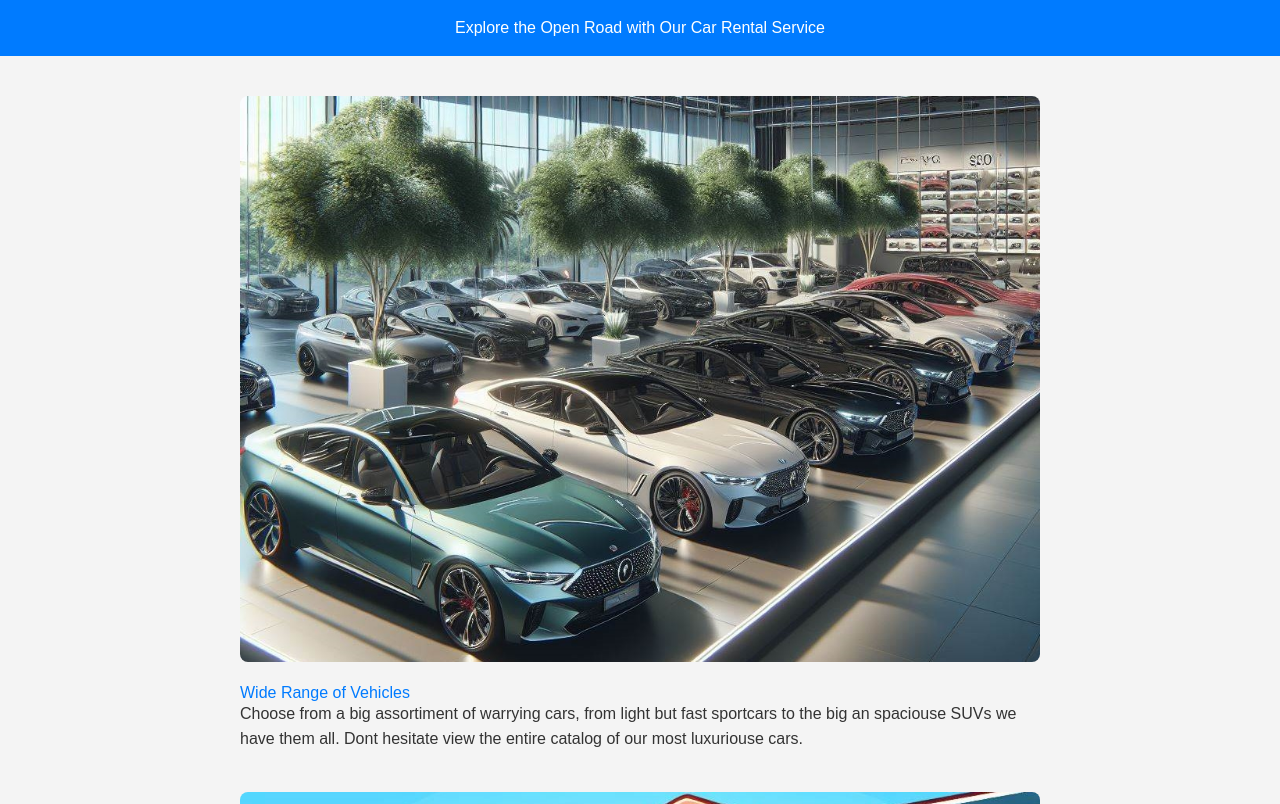
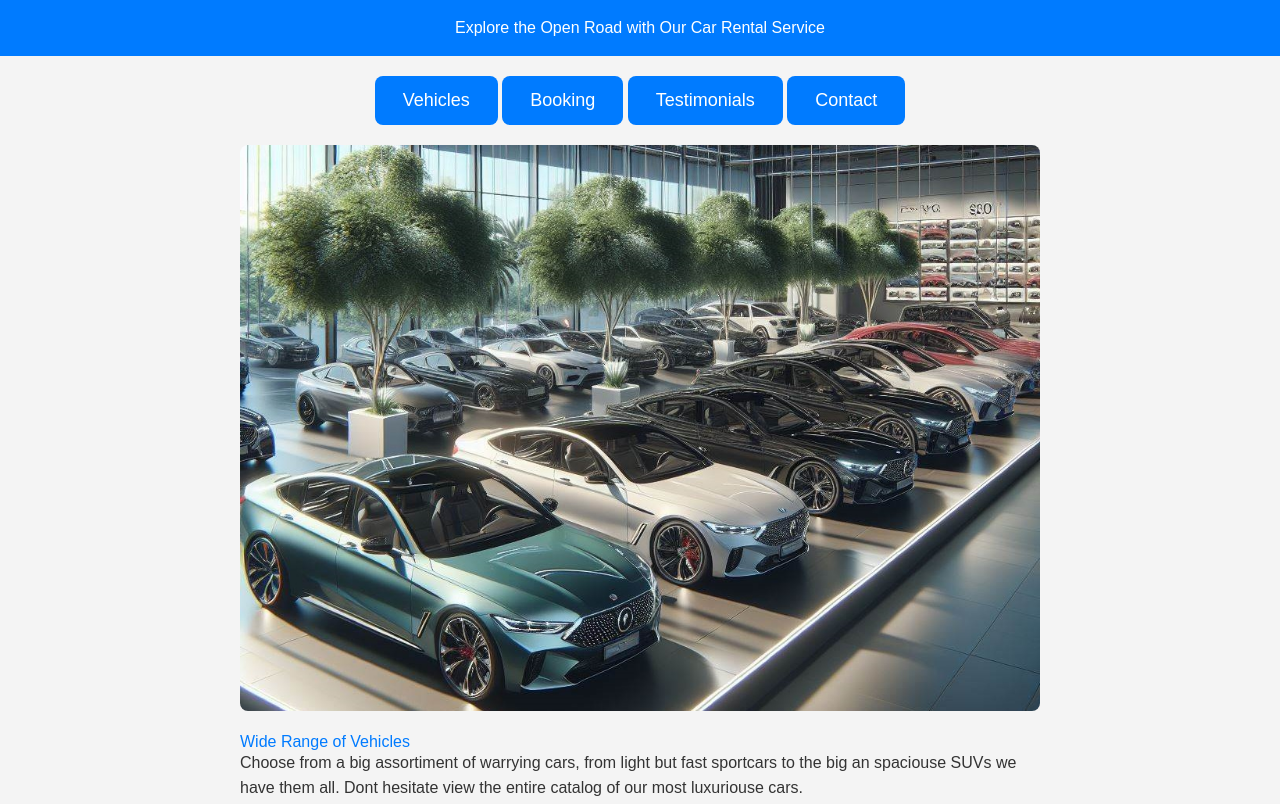
Before and after one commit to LeonidCaminschi/tum-web-lab2, a plain HTML site: page index.html in a window 1280 px wide. Shown: the top 804 px of the page. Drawn offline with Linux system fonts and the light colour scheme.

Commit message:
Added navigation buttons + links to sections and styles

```diff
--- a/index.html
+++ b/index.html
@@ -13,6 +13,11 @@
     <header>
         <h1>Explore the Open Road with Our Car Rental Service</h1>
     </header>
+
+    <button onclick="location.href='#vehicles'">Vehicles</button>
+    <button onclick="location.href='#booking'">Booking</button>
+    <button onclick="location.href='#testimonials'">Testimonials</button>
+    <button onclick="location.href='#contact'">Contact</button>
 
     <section id="vehicles">
         <img src="carsPhoto.jpg" alt="Cars Image">
@@ -30,12 +35,14 @@
         <img src="reviews.png" alt="Customer Reviews">
         <h2>Customer Testimonials</h2>
         <p>If you still dont believe why you should choose us we have a list of varrying reviews from different customers from us before, not only the positive and good ones but the unfortunate ones too, because we still improve and if we can make things better we will sure do, your opinion matter most to us.</p>
+ 	<button>Read Reviews</button>
     </section>
 
     <section id="contact">
         <img src="contactUs.jpg" alt="Contact Us">
         <h2>Contact Us</h2>
         <p>Have questions or need assistance? Don't hesitate call us any time with out 24/7 support team we are going to resolve any problem that might arise, or help you choose your future car if thats the case. Also we have multiple centers so dont hesitate to come on and see where the magic happens.</p>
+ 	<button>Contact Us</button>
     </section>
 
     <footer>
--- a/style.css
+++ b/style.css
@@ -31,6 +31,19 @@ img {
         border-radius: 8px;
         margin-bottom: 20px;
 }
+button {
+        background-color: #007BFF;
+        color: #fff;
+        padding: 14px 28px;
+        border: none;
+        cursor: pointer;
+	font-size: 18px;
+	border-radius: 8px;
+}
+
+button:hover {
+        background-color: #0056b3;
+}
 footer {
         background-color: #333;
         color: #fff;
```
